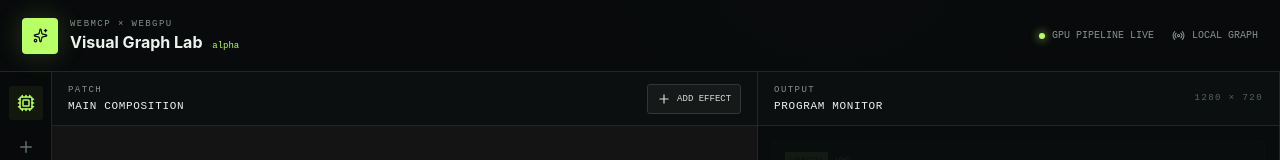
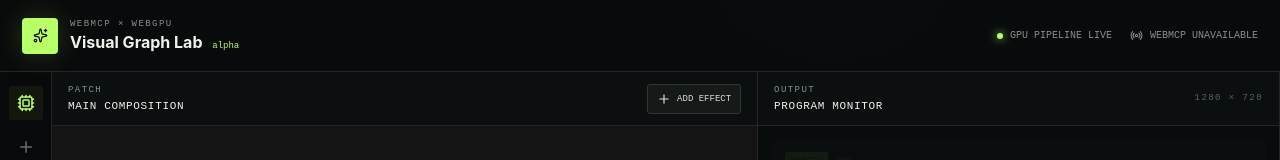
Before and after one commit to thinkter/webmcp-hack, a React (Vite) app: page / in a window 1280 px wide. Shown: the top 160 px of the page. Built offline with nearby package versions, Linux system fonts and the light colour scheme.

Commit message:
feat: expose graph operations through WebMCP

```diff
--- a/src/App.tsx
+++ b/src/App.tsx
@@ -1,15 +1,19 @@
 import { Background, Controls, MiniMap, ReactFlow, ReactFlowProvider } from '@xyflow/react'
+import { useEffect, useState } from 'react'
 import { Cpu, Plus, Radio, Sparkles } from 'lucide-react'
 import { GraphNode } from './components/GraphNode'
 import { Inspector } from './components/Inspector'
 import { WebGPUPreview } from './components/WebGPUPreview'
 import { useGraphStore } from './graph/store'
+import { registerWebMCP } from './webmcp/register'
 const nodeTypes = { graphNode: GraphNode }
 
 function Workspace() {
   const { nodes, edges, onNodesChange, onEdgesChange, onConnect, selectNode, addEffect } = useGraphStore()
+  const [webMcpSupported, setWebMcpSupported] = useState(false)
+  useEffect(() => { const registration = registerWebMCP(); setWebMcpSupported(registration.supported); return registration.dispose }, [])
   return <main className="app-shell">
-    <header className="topbar"><div className="brand"><span className="mark"><Sparkles size={15}/></span><div><span className="eyebrow">WEBMCP × WEBGPU</span><h1>Visual Graph Lab <em>alpha</em></h1></div></div><div className="status"><span><i/>GPU pipeline live</span><span><Radio size={13}/>local graph</span></div></header>
+    <header className="topbar"><div className="brand"><span className="mark"><Sparkles size={15}/></span><div><span className="eyebrow">WEBMCP × WEBGPU</span><h1>Visual Graph Lab <em>alpha</em></h1></div></div><div className="status"><span><i/>GPU pipeline live</span><span><Radio size={13}/>{webMcpSupported?'7 tools exposed':'WebMCP unavailable'}</span></div></header>
     <section className="workspace">
       <aside className="rail"><button className="active"><Cpu size={18}/></button><button onClick={addEffect}><Plus size={18}/></button><span/></aside>
       <section className="graph-panel"><PanelHeading label="PATCH" title="MAIN COMPOSITION"><button onClick={addEffect}><Plus size={14}/>Add effect</button></PanelHeading>
--- /dev/null
+++ b/src/webmcp/register.ts
@@ -0,0 +1,27 @@
+import { addEdge } from '@xyflow/react'
+import { useGraphStore } from '../graph/store'
+import type { GraphNodeData, NodeKind, VisualNode } from '../graph/types'
+
+type Tool = { name:string; description:string; inputSchema?:Record<string,unknown>; annotations?:{readOnlyHint?:boolean}; execute:(input:Record<string,unknown>)=>unknown|Promise<unknown> }
+type ModelContext = { registerTool:(tool:Tool,options?:{signal?:AbortSignal})=>Promise<void> }
+declare global { interface Document { modelContext?: ModelContext } }
+const schema=(properties:Record<string,unknown>,required:string[]=[])=>({type:'object',properties,required,additionalProperties:false})
+const text=(value:unknown)=>({content:[{type:'text',text:JSON.stringify(value,null,2)}]})
+const snapshot=()=>{const {nodes,edges}=useGraphStore.getState();return{nodes:nodes.map(({id,position,data})=>({id,position,...data})),connections:edges.map(({id,source,target})=>({id,source,target}))}}
+function createNode(input:Record<string,unknown>){
+  const kind=input.kind as NodeKind;if(!['source','effect','output'].includes(kind))throw new Error(`Unsupported node kind: ${kind}`)
+  const id=`${kind}-${crypto.randomUUID()}`,count=useGraphStore.getState().nodes.length
+  const data:GraphNodeData={label:String(input.label||`New ${kind}`),kind,enabled:true};if(kind==='effect'){data.effect='chromatic';data.intensity=.5}
+  const node:VisualNode={id,type:'graphNode',position:{x:100+(count%3)*260,y:100+Math.floor(count/3)*150},data}
+  useGraphStore.setState((state)=>({nodes:[...state.nodes,node],selectedNodeId:id}));return node
+}
+const tools:Tool[]=[
+  {name:'inspect_graph',description:'Inspect the complete live visual graph, including nodes, parameters, positions, and connections.',inputSchema:schema({}),annotations:{readOnlyHint:true},execute:()=>text(snapshot())},
+  {name:'create_node',description:'Create a source, GPU effect, or output node in the live graph.',inputSchema:schema({kind:{type:'string',enum:['source','effect','output']},label:{type:'string'}},['kind']),execute:(input)=>text({created:createNode(input)})},
+  {name:'connect_nodes',description:'Connect the output of one graph node to the input of another.',inputSchema:schema({source:{type:'string'},target:{type:'string'}},['source','target']),execute:({source,target})=>{const state=useGraphStore.getState(),ids=new Set(state.nodes.map(n=>n.id));if(!ids.has(String(source))||!ids.has(String(target)))throw new Error('Source or target node does not exist.');useGraphStore.setState({edges:addEdge({id:`${source}-${target}`,source:String(source),target:String(target),animated:true},state.edges)});return text({connected:{source,target}})}},
+  {name:'set_parameter',description:'Set a live node parameter such as effect, intensity, enabled, or label.',inputSchema:schema({node_id:{type:'string'},parameter:{type:'string'},value:{}},['node_id','parameter','value']),execute:({node_id,parameter,value})=>{if(!useGraphStore.getState().nodes.some(n=>n.id===node_id))throw new Error(`Node not found: ${node_id}`);useGraphStore.getState().setNodeParameter(String(node_id),String(parameter),value);return text({updated:{node_id,parameter,value}})}},
+  {name:'delete_node',description:'Delete a node and all of its graph connections.',inputSchema:schema({node_id:{type:'string'}},['node_id']),execute:({node_id})=>{useGraphStore.getState().deleteNode(String(node_id));return text({deleted:node_id})}},
+  {name:'list_sources',description:'List all available visual source nodes and their live state.',inputSchema:schema({}),annotations:{readOnlyHint:true},execute:()=>text(useGraphStore.getState().nodes.filter(n=>n.data.kind==='source').map(n=>({id:n.id,...n.data})))},
+  {name:'list_outputs',description:'List all output nodes and their live state.',inputSchema:schema({}),annotations:{readOnlyHint:true},execute:()=>text(useGraphStore.getState().nodes.filter(n=>n.data.kind==='output').map(n=>({id:n.id,...n.data})))},
+]
+export function registerWebMCP(){const context=document.modelContext;if(!context)return{supported:false,dispose:()=>undefined};const controller=new AbortController();Promise.all(tools.map(tool=>context.registerTool(tool,{signal:controller.signal}))).catch(error=>console.error('WebMCP registration failed',error));return{supported:true,dispose:()=>controller.abort()}}
```
Also changed, not shown: 1 other file (tests, documents, lock files or other folders).
